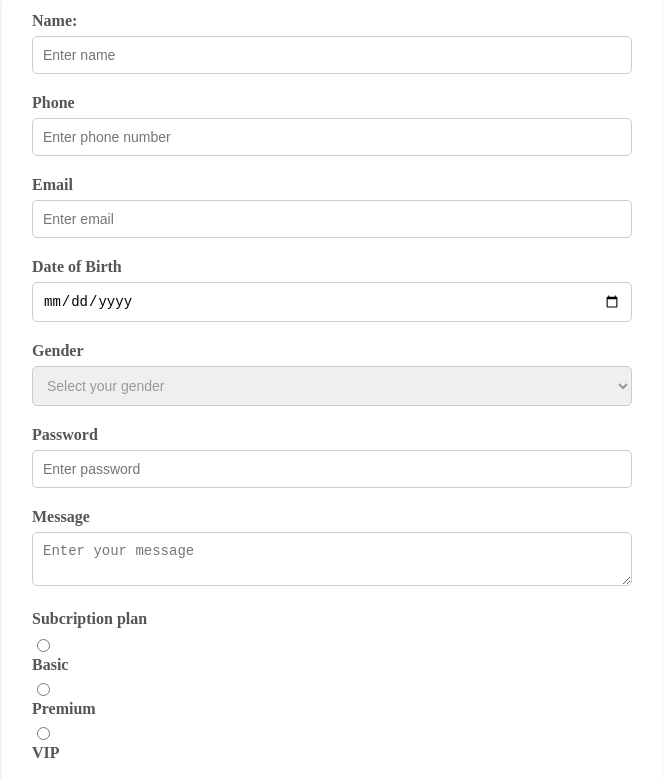
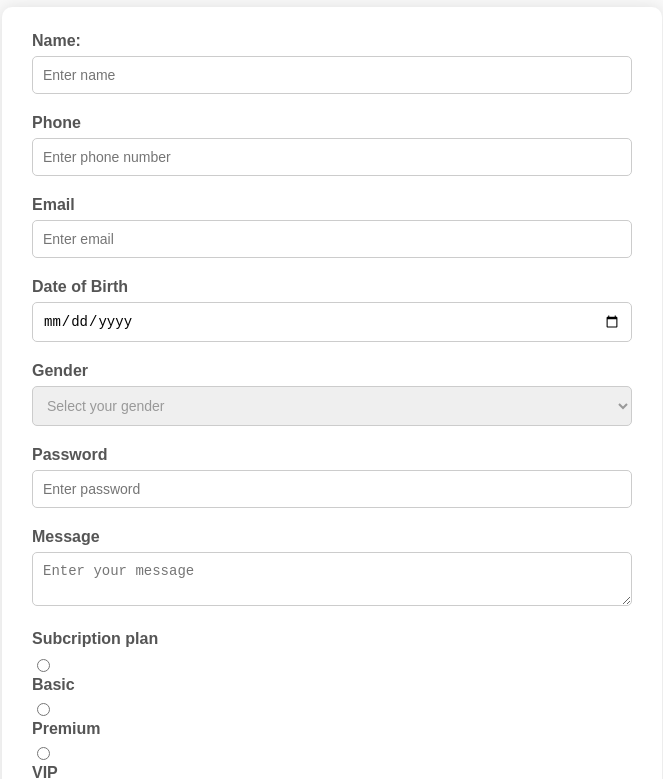
Before and after one commit to niniwritescode/learning-html, a plain HTML site: page CHAPTER4/03_forms.html in a window 1280 px wide. Shown: the part 93-872 px from the top of the page, without its empty margins (308-971 px from the left). Drawn offline with Linux system fonts and the light colour scheme.

Commit message:
adding forms to the repo

```diff
--- a/CHAPTER4/03_forms.html
+++ b/CHAPTER4/03_forms.html
@@ -6,7 +6,7 @@
     <meta name="viewport" content="width=device-width, initial-scale=1.0">
     <title>HTML Forms</title>
     <style>
-        <style>body {
+        body {
             font-family: Arial, sans-serif;
             background-color: #f9f9f9;
             margin: 0;
@@ -92,7 +92,6 @@
             margin-right: 15px;
         }
     </style>
-    </style>
 </head>
 
 <body>
```
